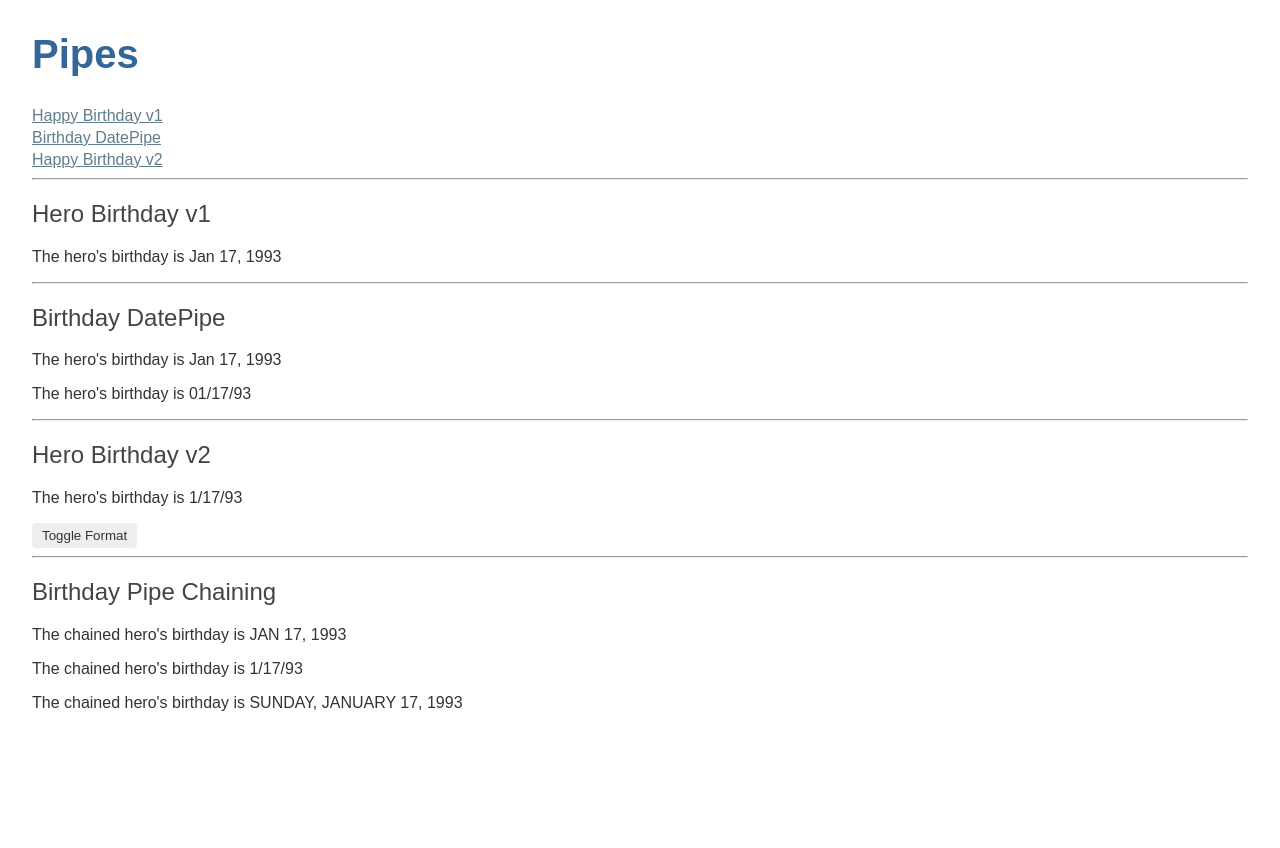
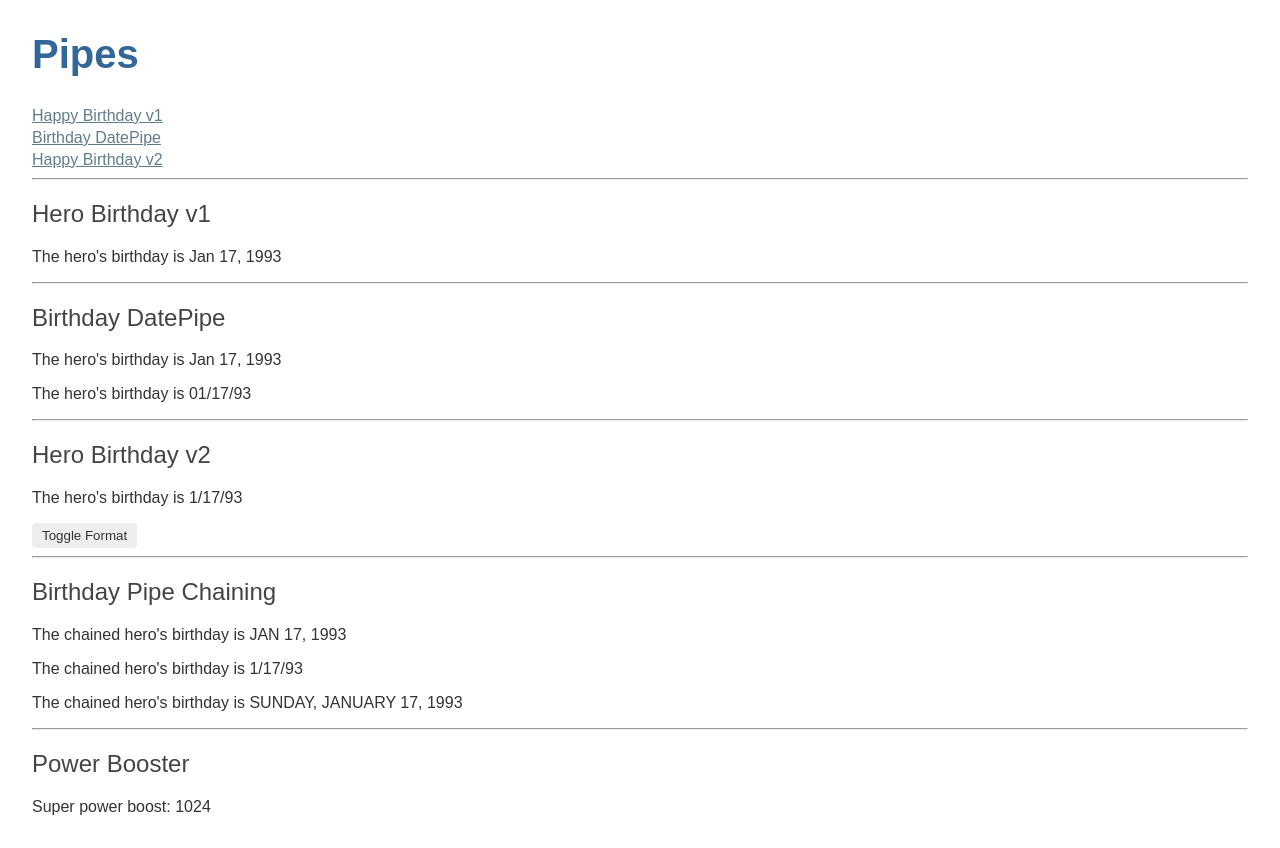
Before and after one commit to hong-il/node-angular-typescript-pipes, an Angular app: page / in a window 1280 px wide. Before the commit the page ends 800 px from the top, so only its background shows below. Built offline with nearby package versions, Linux system fonts and the light colour scheme.

Commit message:
Create component - custom pipes

```diff
--- a/package.json
+++ b/package.json
@@ -20,6 +20,7 @@
     "@angular/platform-browser-dynamic": "~8.2.0",
     "@angular/router": "~8.2.0",
     "rxjs": "~6.4.0",
+    "serialize-javascript": "^2.1.2",
     "tslib": "^1.10.0",
     "zone.js": "~0.9.1"
   },
--- a/src/app/app.component.html
+++ b/src/app/app.component.html
@@ -38,3 +38,7 @@
   The chained hero's birthday is
   {{ birthday | date:'fullDate' | uppercase }}
 </p>
+
+<hr>
+<a id="power-booster"></a>
+<app-power-booster></app-power-booster>
--- a/src/app/app.module.ts
+++ b/src/app/app.module.ts
@@ -4,12 +4,16 @@
 import { AppComponent } from './app.component';
 import { HeroBirthdayComponent1 } from './hero-birthday1.component';
 import { HeroBirthdayComponent2 } from './hero-birthday2.component';
+import { PowerBoosterComponent } from './power-booster.component';
+import { ExponentialStrengthPipe } from './exponential-strength.pipe';
 
 @NgModule({
   declarations: [
     AppComponent,
     HeroBirthdayComponent1,
-    HeroBirthdayComponent2
+    HeroBirthdayComponent2,
+    PowerBoosterComponent,
+    ExponentialStrengthPipe
   ],
   imports: [
     BrowserModule
--- /dev/null
+++ b/src/app/exponential-strength.pipe.ts
@@ -0,0 +1,8 @@
+import { Pipe, PipeTransform } from '@angular/core';
+
+@Pipe({name: 'exponentialStrength'})
+export class ExponentialStrengthPipe implements PipeTransform {
+  transform(value: number, exponent?: number): number {
+    return Math.pow(value, isNaN(exponent) ? 1 : exponent);
+  }
+}
--- /dev/null
+++ b/src/app/power-booster.component.ts
@@ -0,0 +1,10 @@
+import { Component } from '@angular/core';
+
+@Component({
+    selector: 'app-power-booster',
+    template: `
+                <h2>Power Booster</h2>
+                <p>Super power boost: {{2 | exponentialStrength: 10}}</p>
+              `
+})
+export class PowerBoosterComponent {}
```
Also changed, not shown: 1 other file (tests, documents, lock files or other folders).
